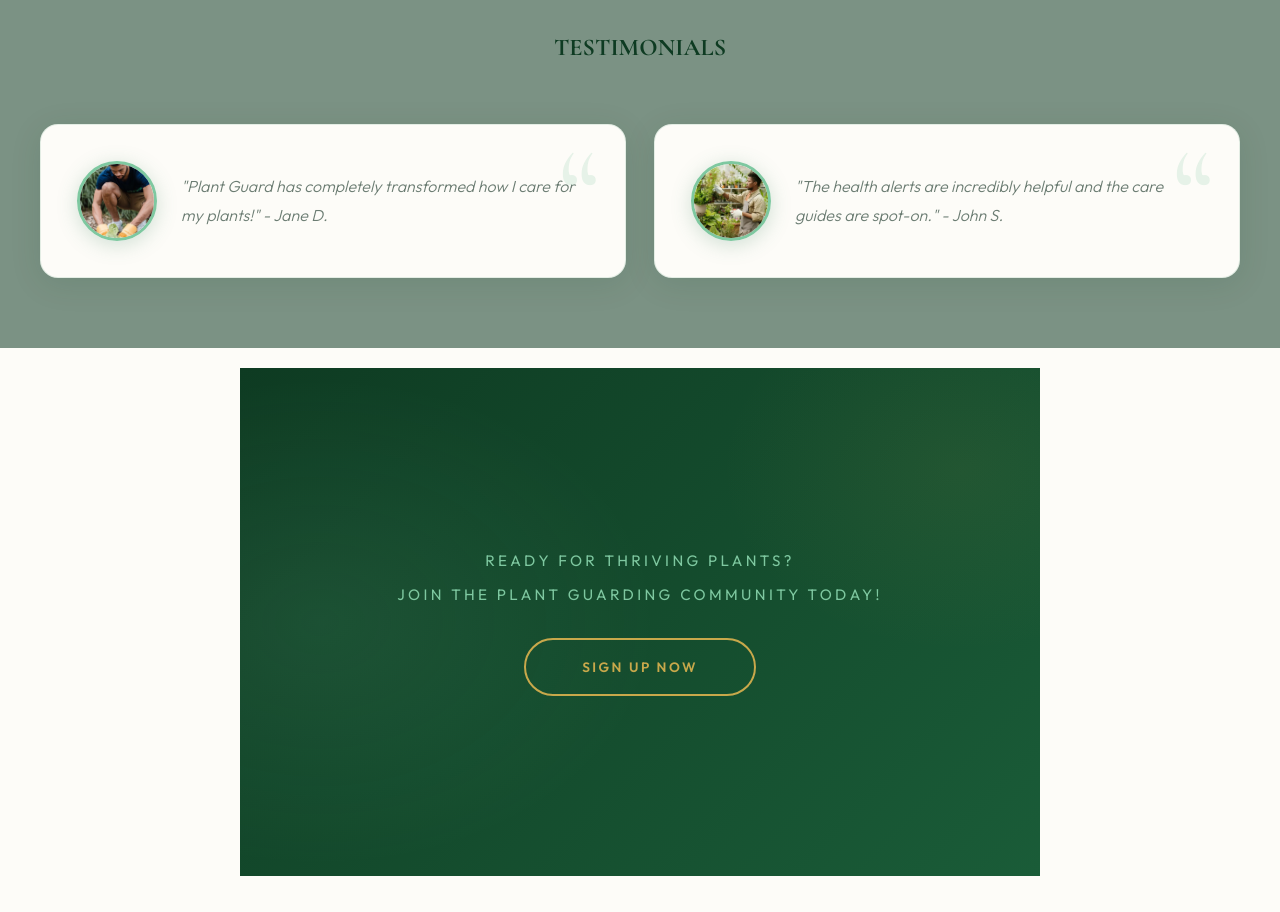
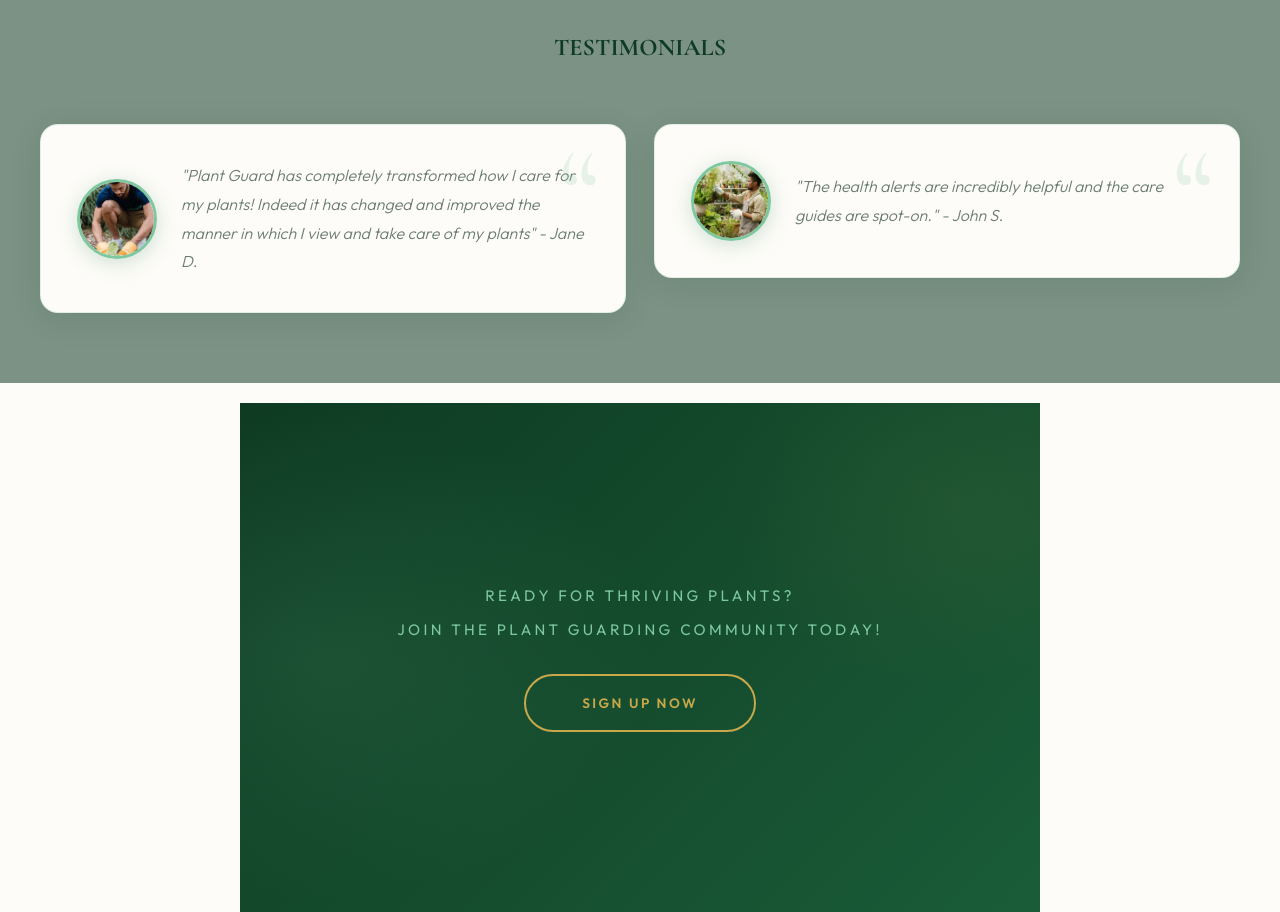
Before and after one commit to emmanuelouma16160/Multi-Column-Landing-Page, a plain HTML site: page index.html in a window 1280 px wide. Shown: the part 1638-2550 px from the top of the page. Before the commit the page ends 2514 px from the top, so only its background shows below. Drawn offline with nearby package versions, Linux system fonts and the light colour scheme.

Commit message:
feat: added more details to testimonials from Jane

```diff
--- a/index.html
+++ b/index.html
@@ -72,7 +72,8 @@
         <h2>TESTIMONIALS</h2>
         <div class="user-1">
             <img class="image" src="Gardener 1.webp" alt="Jane D.">
-            <p>"Plant Guard has completely transformed how I care for my plants!" - Jane D.</p>
+            <p>"Plant Guard has completely transformed how I care for my plants! Indeed it has changed and
+                improved the manner in which I view and take care of my plants" - Jane D.</p>
         </div>
         <div class="user-2">
             <img class="image" src="Gardener 2.webp" alt="John S.">
```
